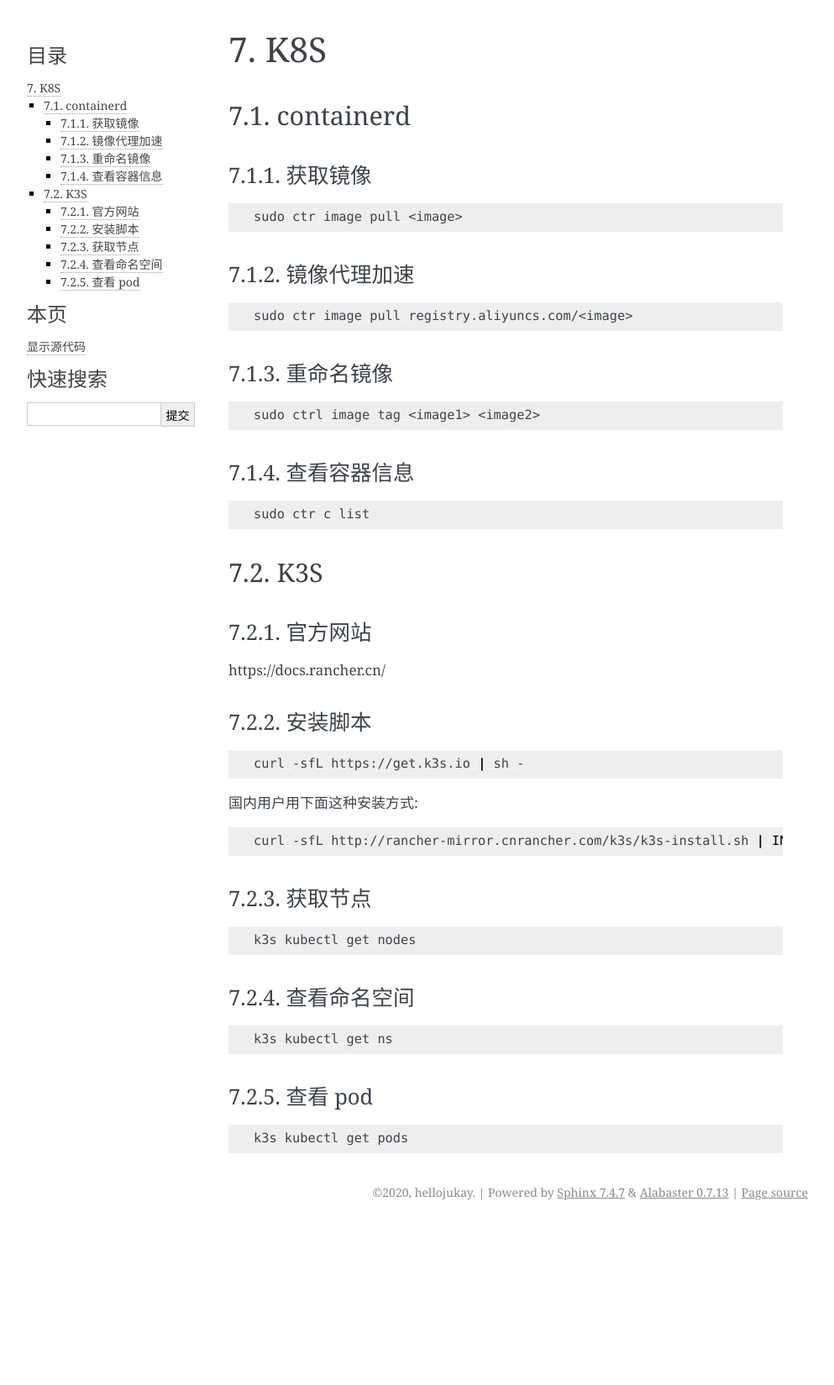
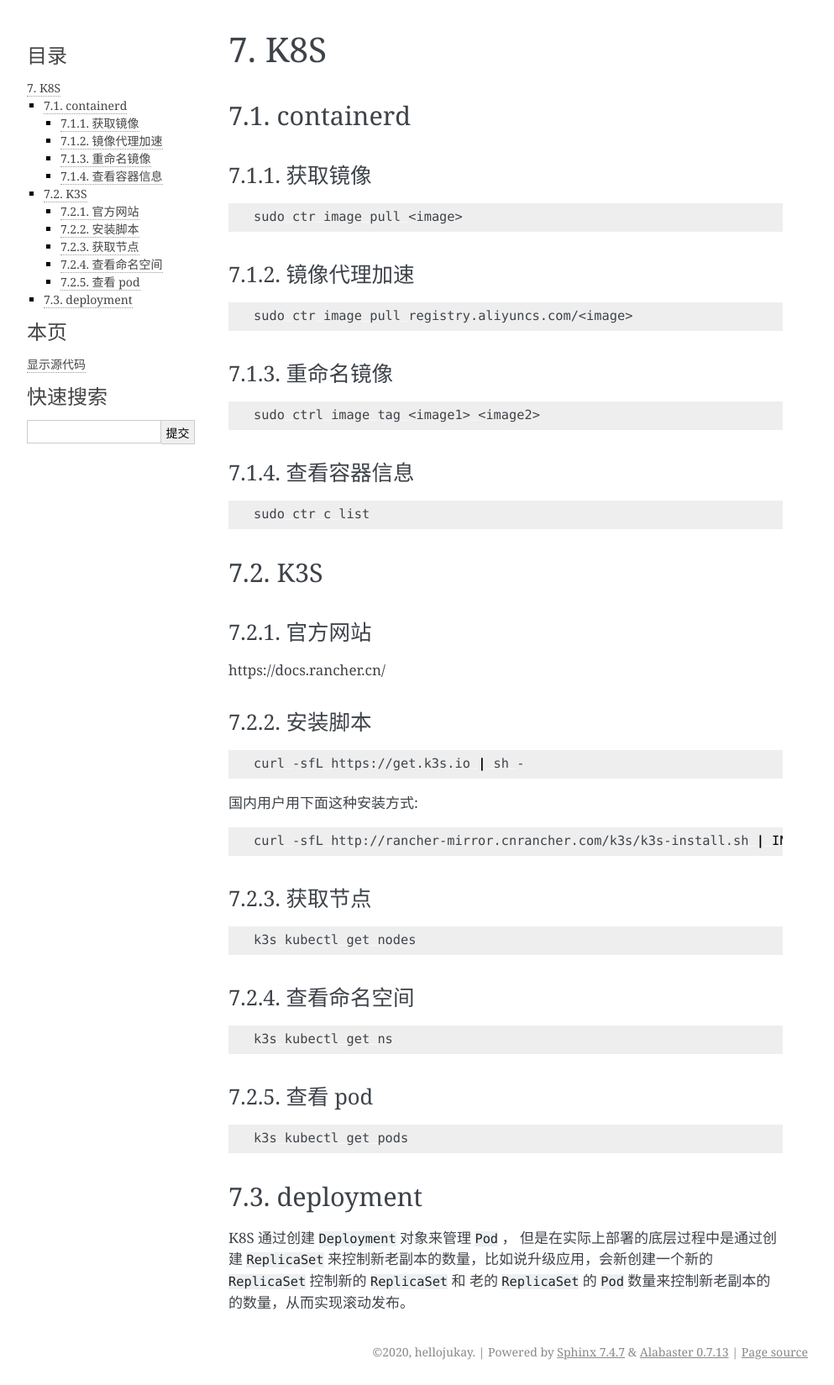
Before and after one commit to hellojukay/note, a Sphinx documentation site: the page built from source/cncf/k8s.md, in a window 1280 px wide. Shown: the whole page at 84% size, without its empty margins (148-1141 px from the left). Built offline with Sphinx 7.4.7, drawn with Linux system fonts in a browser that asks for light colours; before the commit the page ends 1459 px from its top, so only the background shows below that.

Commit message:
:pencil: docs(): update k8s
update k8s

Signed-off-by: licong <licong@qianxin.com>

````diff
--- a/source/cncf/k8s.md
+++ b/source/cncf/k8s.md
@@ -47,3 +47,6 @@ k3s kubectl get ns
 ```bash
 k3s kubectl get pods
 ```
+
+## deployment
+K8S 通过创建 `Deployment` 对象来管理 `Pod` ， 但是在实际上部署的底层过程中是通过创建 `ReplicaSet` 来控制新老副本的数量，比如说升级应用，会新创建一个新的 `ReplicaSet` 控制新的 `ReplicaSet` 和 老的 `ReplicaSet` 的 `Pod` 数量来控制新老副本的的数量，从而实现滚动发布。
````
